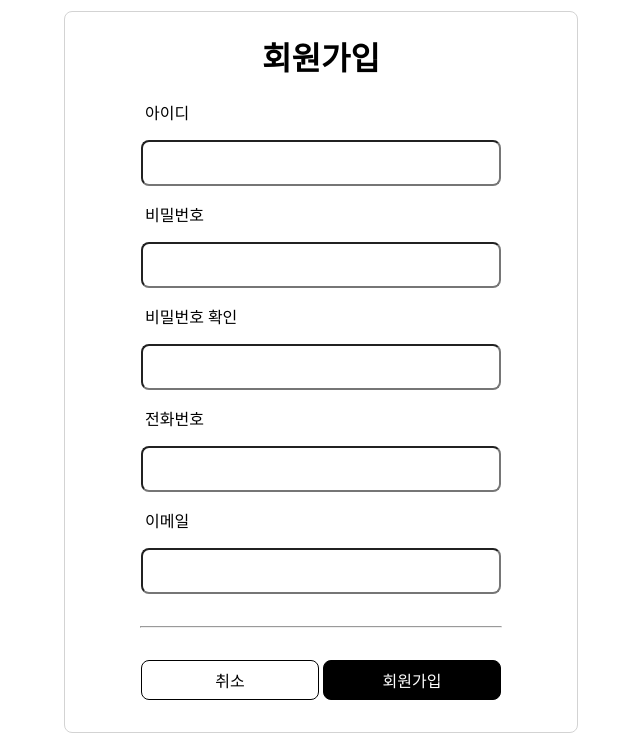
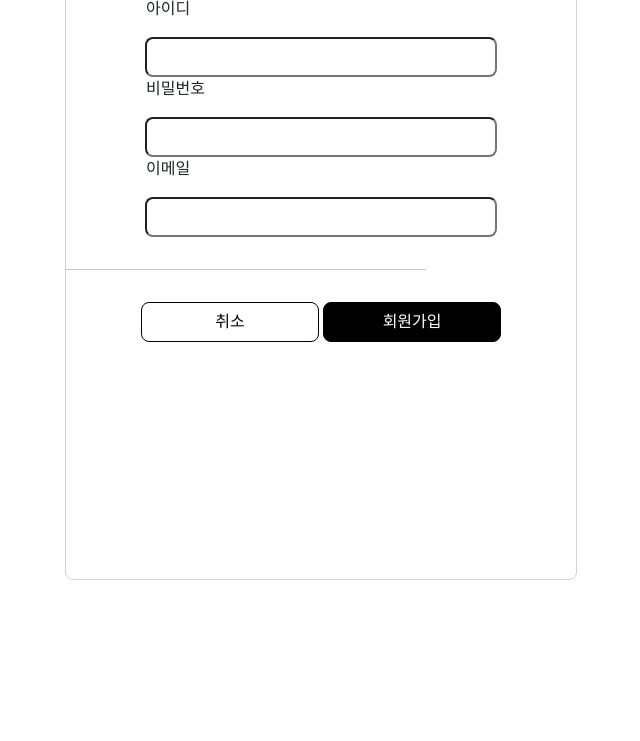
Before and after one commit to itaekyung/full-stack-mini-projects, a Flask app: page /signup in a window 1280 px wide. Shown: the part 196-937 px from the top of the page, without its empty margins (319-959 px from the left). After the commit the page ends 776 px from the top, so only its background shows below. Run offline with Flask 2, Linux system fonts and the light colour scheme.

Commit message:
메인페이지 및 회원가입 페이지 커밋

```diff
--- a/app.py
+++ b/app.py
@@ -26,6 +26,7 @@
 # def detail_page():
 #     return render_template('detail_page.html')
 # 메인 카드 데이터 불러오기
+
 @app.route("/pet", methods=["GET"])
 def pet_get():
     pet_list = list(db.pet.find({},{'_id':False}))
@@ -73,9 +74,14 @@
             return redirect(url_for("login", msg="로그인 시간이 만료되었습니다."))
         except jwt.exceptions.DecodeError:
             return redirect(url_for("login", msg="로그인 정보가 존재하지 않습니다."))
+
 @app.route('/userfind')
 def go_userfind():
     return render_template('userfind.html')
+
+@app.route('/info')
+def info():
+    return render_template('addImage.html')
 
 @app.route('/userfind/find', methods=["POST"])
 def userfind():
@@ -101,21 +107,23 @@
 
 
 # 회원가입 POST
-@app.route("/users", methods=["POST"])
+@app.route("/user", methods=["POST"])
 def user_post():
-    user_receive = request.form['user_give']
-
-    user_list = list(db.users.find({},{'_id':False}))
-    count = len(user_list)+1
+    name_receive = request.form['name_give']
+    id_receive = request.form['id_give']
+    pw_receive = request.form['pw_give']
+    pw_hash = hashlib.sha256(pw_receive.encode('utf-8')).hexdigest()
+    email_receive = request.form['email_give']
 
     doc = {
-        'num':count,
-        'bucket':bucket_receive,
-        'done':0
+        'user_name': name_receive,
+        'user_id': id_receive,
+        'user_pw': pw_hash,
+        'user_email': email_receive
     }
 
-    db.bucket.insert_one(doc)
-    return jsonify({'msg': '등록 완료!'})
+    db.users.insert_one(doc)
+    return jsonify({'msg': '회원가입 완료!'})
 
 @app.route('/detail')
 def detail_page():
--- a/templates/login.html
+++ b/templates/login.html
@@ -75,6 +75,7 @@
                 }
             })
         }
+
         function userfind() {
             window.open(
                 "/userfind",
@@ -82,6 +83,7 @@
                 "width=600, height=700, left=100, top=50"
             )
         }
+
         function pwfind() {
             window.open(
                 "/pwfind",
--- a/templates/signup.html
+++ b/templates/signup.html
@@ -5,6 +5,11 @@
     <meta charset="UTF-8">
     <meta http-equiv="X-UA-Compatible" content="IE=edge">
     <meta name="viewport" content="width=device-width, initial-scale=1.0">
+    <link href="https://cdn.jsdelivr.net/npm/bootstrap@5.3.0-alpha1/dist/css/bootstrap.min.css" rel="stylesheet" integrity="sha384-GLhlTQ8iRABdZLl6O3oVMWSktQOp6b7In1Zl3/Jr59b6EGGoI1aFkw7cmDA6j6gD" crossorigin="anonymous">
+    <script src="https://cdn.jsdelivr.net/npm/@popperjs/core@2.11.6/dist/umd/popper.min.js" integrity="sha384-oBqDVmMz9ATKxIep9tiCxS/Z9fNfEXiDAYTujMAeBAsjFuCZSmKbSSUnQlmh/jp3" crossorigin="anonymous"></script>
+    <script src="https://cdn.jsdelivr.net/npm/bootstrap@5.3.0-alpha1/dist/js/bootstrap.min.js" integrity="sha384-mQ93GR66B00ZXjt0YO5KlohRA5SY2XofN4zfuZxLkoj1gXtW8ANNCe9d5Y3eG5eD" crossorigin="anonymous"></script>
+    <script src="https://code.jquery.com/jquery-3.6.3.min.js" integrity="sha256-pvPw+upLPUjgMXY0G+8O0xUf+/Im1MZjXxxgOcBQBXU=" crossorigin="anonymous"></script>
+
     <title>REHOME PET</title>
 
     <style>
@@ -99,27 +104,48 @@
             margin-bottom: 2rem;
         }
     </style>
+    <script>
+        function signup() {
+            let user_name = $('#user_name').val()
+            let user_id = $('#user_id').val()
+            let user_pw = $('#user_pw').val()
+            let user_email = $('#user_email').val()
+
+            $.ajax({
+                type: "POST",
+                url: "/user",
+                data: {
+                    name_give: user_name,
+                    id_give: user_id,
+                    pw_give: user_pw,
+                    email_give: user_email
+                },
+                success: function (response) {
+                    alert(response["msg"])
+                    window.location.href = "/"
+                }
+            });
+        }
+    </script>
 </head>
 
 <body>
     <form>
         <div>
-            <a href="./index.html"><img src="#" id="logo"></a>
+            <h1 id="logo"><a href="/">REHOME PET</a></h1>
             <div class="box">
                 <h1>회원가입</h1>
+                <p class="ex">이름</p>
+                    <input id="user_name" type="text" class="submit" name="userid">
                 <p class="ex">아이디</p>
-                    <input type="text" class="submit" name="userid">
+                    <input id="user_id" type="text" class="submit" name="userid">
                 <p class="ex">비밀번호</p>
-                    <input type="password" class="submit" name="userpw">
-                <p class="ex">비밀번호 확인</p>
-                    <input type="password" class="submit" name="userpw">
-                <p class="ex">전화번호</p>
-                    <input type="text" class="submit" name="userpn">
+                    <input id="user_pw" type="password" class="submit" name="userpw">
                 <p class="ex">이메일</p>
-                    <input type="text" class="submit" name="useremail">
+                    <input id="user_email" type="text" class="submit" name="useremail">
                 <hr class='bar'>
-                <input type="button" value="취소" class="button1" onclick="location.href='01_index.html'">
-                <input type="submit" value="회원가입" class="button2">
+                <button class="button1" onclick="location.href='/'">취소</button>
+                <button onclick="signup()" class="button2">회원가입</button>
             </div>
         </div>
     </form>
```
Also changed, not shown: templates/index.html (+14 -5 lines).
